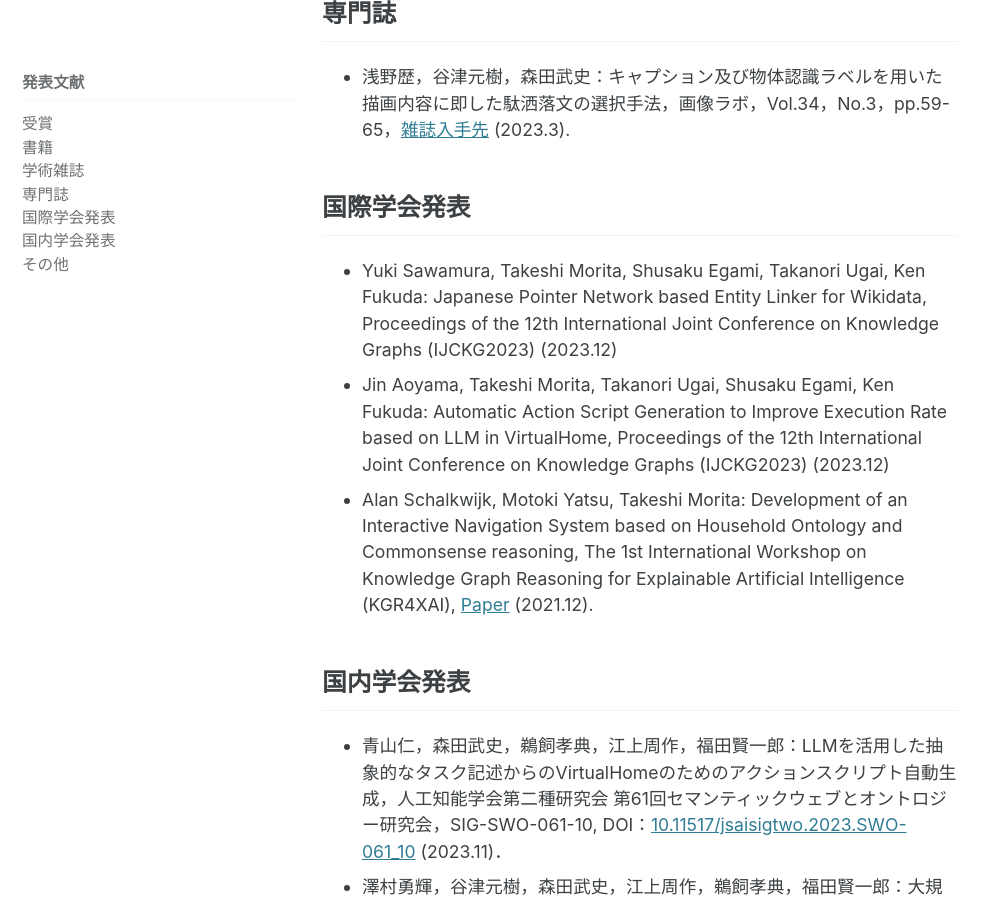
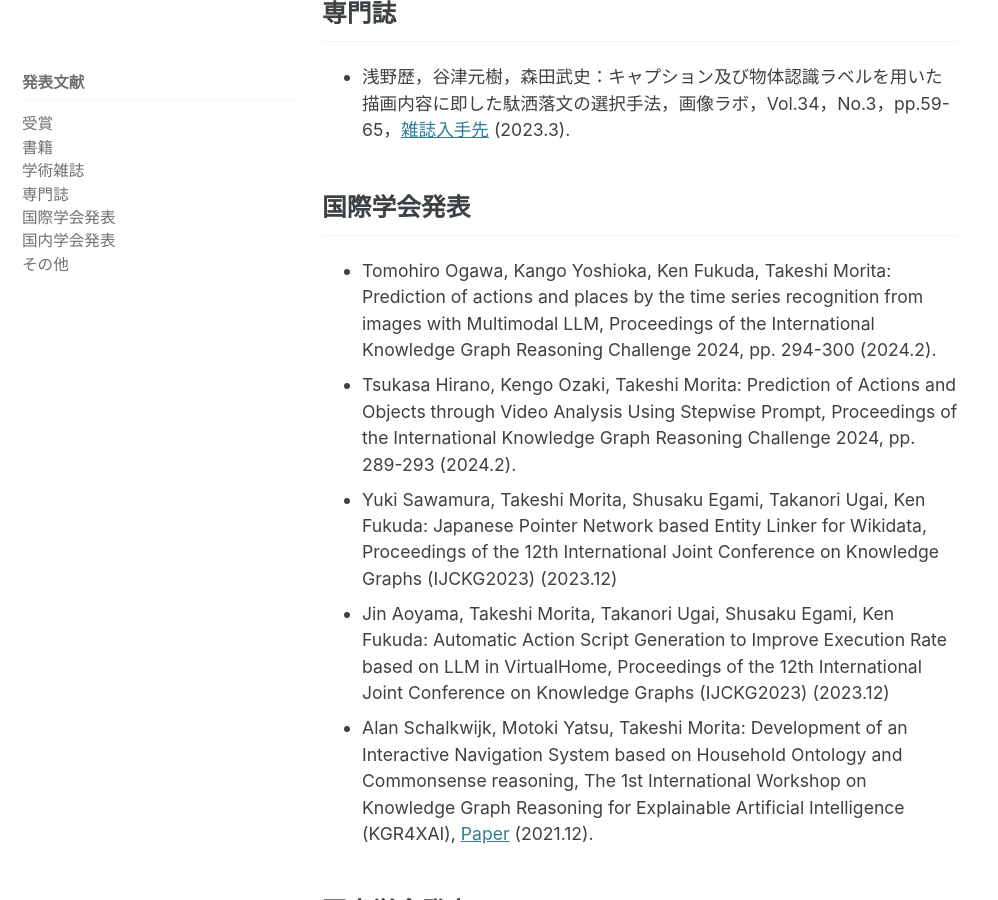
Before and after one commit to ke-lab-it-agu/ke-lab-it-agu.github.io, a Jekyll site: the page built from publications.md, in a window 1280 px wide and 900 px high, scrolled down 1195 px. Shown: the whole window, without its empty margins (0-998 px from the left). Built offline with Jekyll 4.4.1, drawn with Linux system fonts in a browser that asks for light colours; cached includes are drawn as plain includes; some of the changed text lies outside the part shown.

Commit message:
update index, research, publications pages

```diff
--- a/_includes/footer.html
+++ b/_includes/footer.html
@@ -11,7 +11,7 @@
   </ul>
 </div>
 -->
-<div class="page__footer-copyright">Copyright &copy; 2020-2022 青山学院大学 知識工学研究室. All Rights Reserved. <br/>{{
+<div class="page__footer-copyright">Copyright &copy; 2020-2024 青山学院大学 知識工学研究室. All Rights Reserved. <br />{{
   site.data.ui-text[site.locale].powered_by | default: "Powered by" }} <a href="https://jekyllrb.com"
     rel="nofollow">Jekyll</a> &amp; <a href="https://mademistakes.com/work/minimal-mistakes-jekyll-theme/"
     rel="nofollow">Minimal Mistakes</a>.</div>
--- a/publications.md
+++ b/publications.md
@@ -22,6 +22,8 @@ sidebar:
 * 浅野歴，谷津元樹，森田武史：キャプション及び物体認識ラベルを用いた描画内容に即した駄洒落文の選択手法，画像ラボ，Vol.34，No.3，pp.59-65，[雑誌入手先](https://www.nikko-pb.co.jp/products/detail.php?product_id=5491) (2023.3).
 
 ## 国際学会発表
+* Tomohiro Ogawa, Kango Yoshioka, Ken Fukuda, Takeshi Morita: Prediction of actions and places by the time series recognition from images with Multimodal LLM, Proceedings of the International Knowledge Graph Reasoning Challenge 2024, pp. 294-300 (2024.2). <!-- 2024/2/8 -->
+* Tsukasa Hirano, Kengo Ozaki, Takeshi Morita: Prediction of Actions and Objects through Video Analysis Using Stepwise Prompt, Proceedings of the International Knowledge Graph Reasoning Challenge 2024, pp. 289-293 (2024.2). <!-- 2024/2/8 -->
 * Yuki Sawamura, Takeshi Morita, Shusaku Egami, Takanori Ugai, Ken Fukuda: Japanese Pointer Network based Entity Linker for Wikidata, Proceedings of the 12th International Joint Conference on Knowledge Graphs (IJCKG2023) (2023.12) <!-- 2023/12/9 -->
 * Jin Aoyama, Takeshi Morita, Takanori Ugai, Shusaku Egami, Ken Fukuda: Automatic Action Script Generation to Improve Execution Rate based on LLM in VirtualHome, Proceedings of the 12th International Joint Conference on Knowledge Graphs (IJCKG2023) (2023.12) <!-- 2023/12/8 -->
 * Alan Schalkwijk, Motoki Yatsu, Takeshi Morita: Development of an Interactive Navigation System based on Household Ontology and Commonsense reasoning, The 1st International Workshop on Knowledge Graph Reasoning for Explainable Artificial Intelligence (KGR4XAI), [Paper](https://kgr4xai.ikgrc.org/2021/papers/KGR4XAI_2021_paper_2_cr.pdf) (2021.12). <!-- 2021/12/6 -->
```
Also changed, not shown: index.md (+2 -0 lines), research.md (+29 -10 lines), assets/images/research_overview.png (added).
